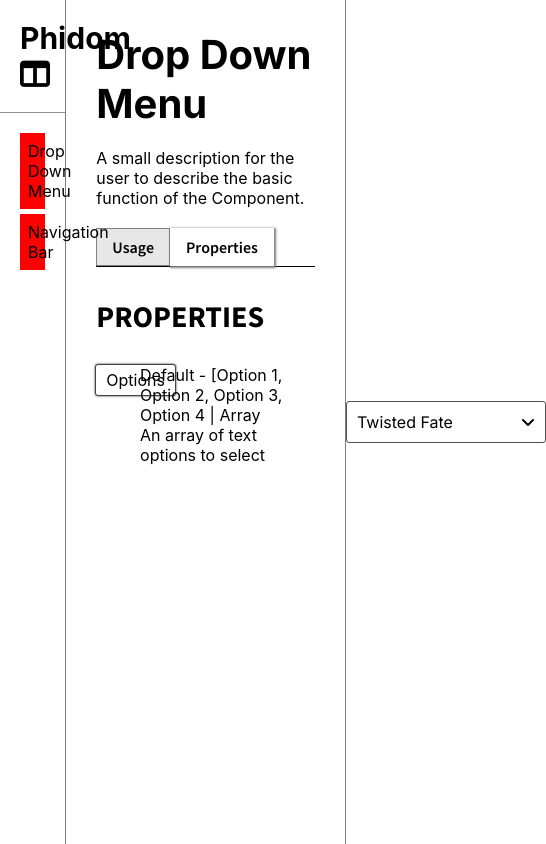
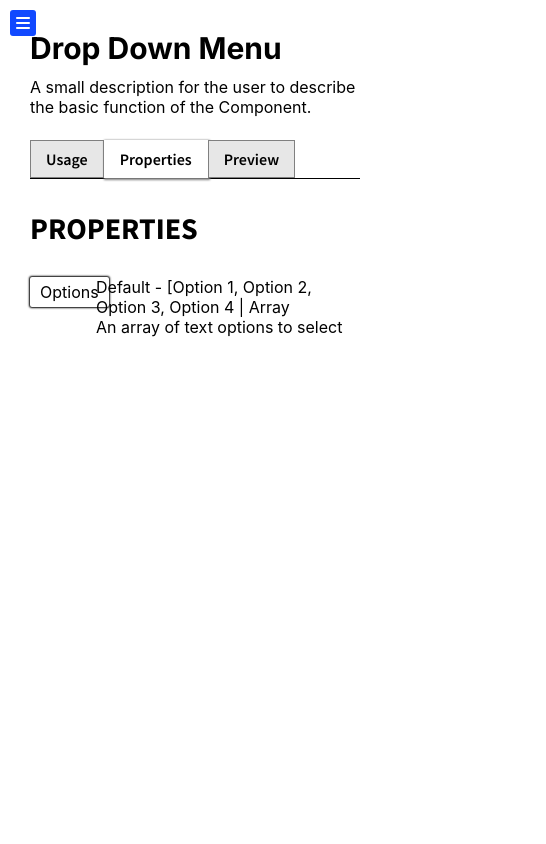
Before and after one commit to Damango/UI-Library, a React (Create React App) app: page / in a window 390 px wide. Shown: the whole page, 546 px wide, since content can reach past the window. Built offline with nearby package versions, Linux system fonts and the light colour scheme.

Commit message:
Responsive Changes Made

```diff
--- a/src/LibraryComponents/NavBar/NavBar.css
+++ b/src/LibraryComponents/NavBar/NavBar.css
@@ -8,6 +8,8 @@
 	border-radius: 3px;
 	font-family: "Inter";
 	font-weight: bold;
+	display: grid;
+	grid-template-rows: 15% 75% 10%;
 }
 
 .nav-bar-logo-container {
@@ -38,12 +40,22 @@
 
 .nav-bar-links-container {
 	height: auto;
+	overflow-y: scroll;
+}
+
+.nav-bar-links-container::-webkit-scrollbar-thumb {
+	border-radius: 10px;
+	-webkit-box-shadow: inset 0 0 6px rgba(0, 0, 0, 0.3);
+	background-color: #555;
+}
+.nav-bar-links-container::-webkit-scrollbar {
+	width: 10px;
 }
 
 .nav-bar-footer-container {
 	position: absolute;
 	text-align: center;
-
+	background-color: white;
 	width: 100%;
 	bottom: 0px;
 	box-sizing: border-box;
--- a/src/UILibrary.css
+++ b/src/UILibrary.css
@@ -3,6 +3,31 @@
 	height: 100%;
 	display: grid;
 	grid-template-columns: 17% auto;
+	overflow-y: hidden;
+}
+
+.mobile-nav-bar-button {
+	position: absolute;
+	background-color: rgb(17, 73, 255);
+	left: 10px;
+	top: 10px;
+
+	width: 26px;
+	height: 26px;
+	border-radius: 3px;
+	display: none;
+}
+
+.mobile-nav-bar-button i {
+	position: absolute;
+	left: 50%;
+	top: 50%;
+	transform: translate(-50%, -50%);
+	color: white;
+}
+
+.mobile-component-nav-bar-container {
+	display: none;
 }
 
 .component-nav-bar-container {
@@ -33,11 +58,17 @@
 }
 
 .component-information-container {
+	position: relative;
+
+	height: 100%;
 	padding: 30px;
+	box-sizing: border-box;
+	display: grid !important;
+	grid-template-rows: 10% 5% 5% auto;
 }
 
 .component-title-container {
-	font-size: 40px;
+	font-size: 30px;
 	font-weight: bold;
 	margin-bottom: 20px;
 	font-family: "Inter";
@@ -66,7 +97,13 @@
 	cursor: pointer;
 }
 
+.mobile-preview-button {
+	display: none;
+}
+
 .component-data-wrapper {
+	position: relative;
+
 	margin-top: 30px;
 }
 .component-data-header {
@@ -98,9 +135,86 @@
 	border-left: 1px solid gray;
 }
 
+.mobile-component-preview-container {
+	display: none;
+	position: relative;
+	background-color: rgb(255, 255, 255);
+
+	height: 100%;
+	box-sizing: border-box;
+}
+
 .component-preview-container > div:first-child {
 	position: relative;
 	left: 50%;
 	top: 50%;
 	transform: translate(-50%, -50%);
 }
+
+@media only screen and (max-width: 428px) {
+	.mobile-nav-bar-button {
+		display: inline-block;
+		z-index: 10;
+	}
+
+	.component-nav-bar-container {
+		display: none;
+	}
+
+	.ui-library-app-container {
+		width: 100%;
+		height: 100%;
+		display: grid;
+		grid-template-columns: 100%;
+	}
+
+	.main-view-container {
+		display: grid;
+		grid-template-columns: 100%;
+	}
+
+	.component-information-container {
+		position: relative;
+
+		height: 100%;
+		padding: 30px;
+		box-sizing: border-box;
+		display: grid !important;
+		grid-template-rows: 6% 8% 5% auto;
+	}
+
+	.mobile-preview-button {
+		display: inline-block;
+	}
+
+	.component-preview-container {
+		display: none;
+	}
+
+	.mobile-component-preview-container {
+		position: relative;
+
+		width: 100%;
+		display: inline-block;
+	}
+
+	.mobile-component-preview-container > div:first-child {
+		position: absolute;
+		left: 50%;
+		top: 50%;
+		transform: translate(-50%, -50%);
+	}
+
+	.mobile-component-nav-bar-container {
+		position: absolute;
+		left: -100%;
+		width: 90%;
+		z-index: 5;
+		display: inline-block;
+		background-color: white;
+		height: 100%;
+		box-sizing: border-box;
+		border-right: 1px solid black;
+		transition: 0.3s;
+	}
+}
--- a/src/UILibrary.js
+++ b/src/UILibrary.js
@@ -1,4 +1,4 @@
-import React, { useState } from 'react';
+import React, { useState, useRef } from 'react';
 import ComponentLink from './components/ComponentLink/ComponentLink';
 import "./UILibrary.css"
 
@@ -53,13 +53,15 @@ const UILibrary = (props) => {
 
 
 
-
+    const mobileNavBarRef = useRef(null)
 
     const [componentView, setComponentView] = useState(componentLinks[0])
 
     const [fullCompView, setFullCompView] = useState('inline-block')
 
     const [componentInfoPage, setComponentInfoPage] = useState('properties')
+
+    const [mobileNavBar, setMobileNavBar] = useState(false)
 
 
 
@@ -86,13 +88,31 @@ const UILibrary = (props) => {
             </div>)}
         </div>)
        }
+
+       else if(componentInfoPage === 'preview'){
+           return(<div className='mobile-component-preview-container'>
+           {componentView.component}
+       </div>)
+       }
    }
 
 
-   function renderSelectedButton(element){
-       if(componentInfoPage ===  element){
-        return({display: 'block'})
-       }
+   function handleMobileNavBar(){
+
+    let mobileNavBarElement = mobileNavBarRef.current
+
+    console.log(mobileNavBarElement)
+
+    if(mobileNavBar){
+        mobileNavBarElement.style.left = '-100%'
+        setMobileNavBar(false)
+    }
+    else{
+
+        mobileNavBarElement.style.left = '0%'
+        setMobileNavBar(true)
+
+    }
    }
 
 
@@ -101,7 +121,24 @@ const UILibrary = (props) => {
 
 
 
+
     return (<div className="ui-library-app-container">
+
+        <div className="mobile-nav-bar-button" onClick={() => {handleMobileNavBar();}}>
+            <i class="fas fa-bars"></i>
+        </div>
+
+        <div className='mobile-component-nav-bar-container' ref={mobileNavBarRef}>
+            <div className="component-nav-bar-logo">Phidom <i class="fas fa-columns" onClick={() => { handleFullView() }}></i></div>
+            <div className='component-nav-bar-content-wrapper'>
+                <div className='component-nav-bar-links-container'>
+                    {componentLinks.map((link) => <ComponentLink data={link} setComponentView={setComponentView} componentView={componentView} />)}
+                </div>
+            </div>
+
+
+        </div>
+
 
         <div className='component-nav-bar-container'>
             <div className="component-nav-bar-logo">Phidom <i class="fas fa-columns" onClick={() => { handleFullView() }}></i></div>
@@ -129,6 +166,11 @@ const UILibrary = (props) => {
                         Properties
                         <span className='nav-button-underline'></span>
                     </div>
+
+                    <div className='component-nav-button mobile-preview-button' onClick={() => {setComponentInfoPage('preview')}} style={(componentInfoPage === 'preview' ? selectedButtonStyle : {})}>
+                        Preview
+                        <span className='nav-button-underline'></span>
+                    </div>
                 </div>
 
                 <div className="component-data-wrapper">
```
